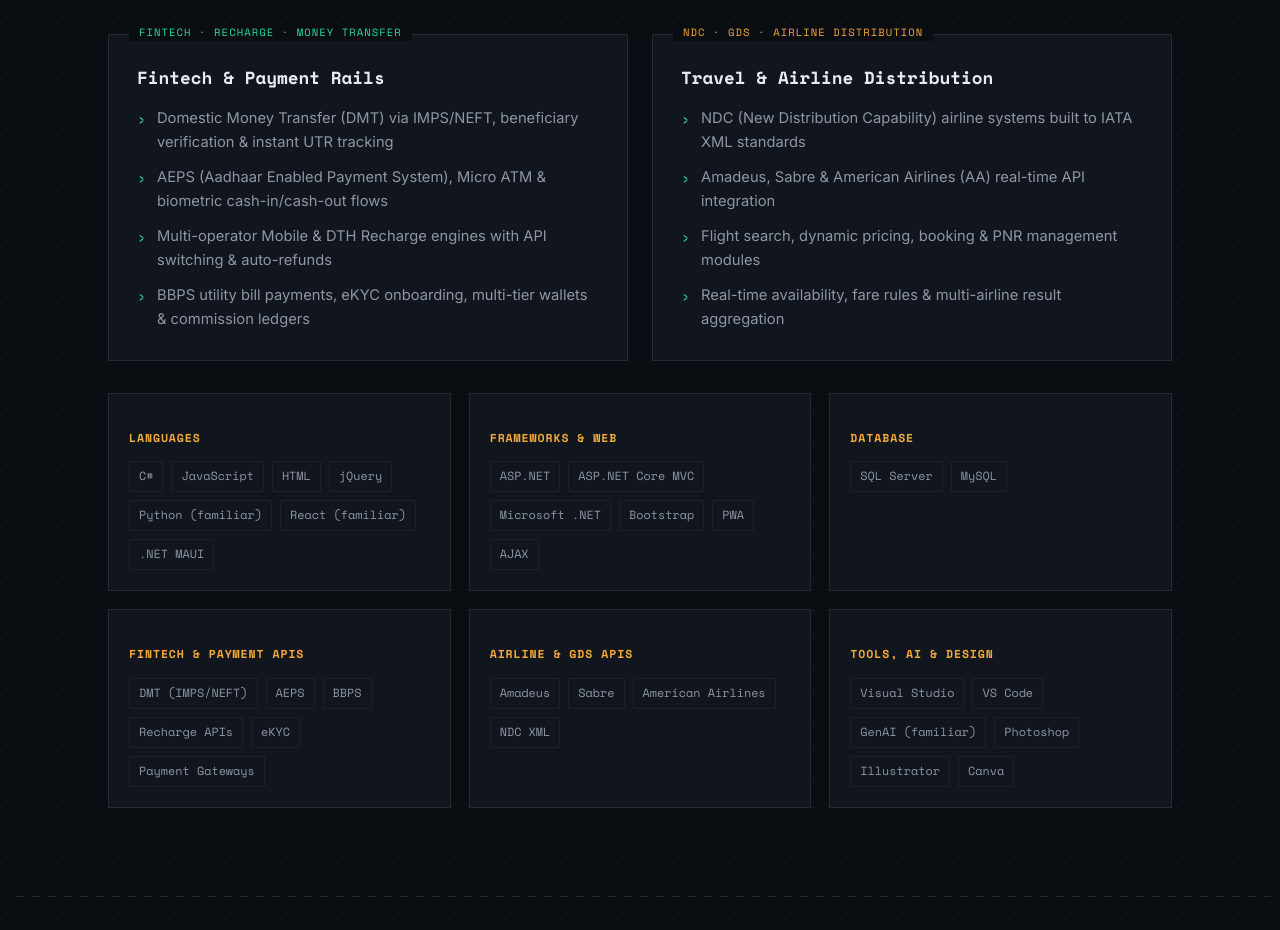
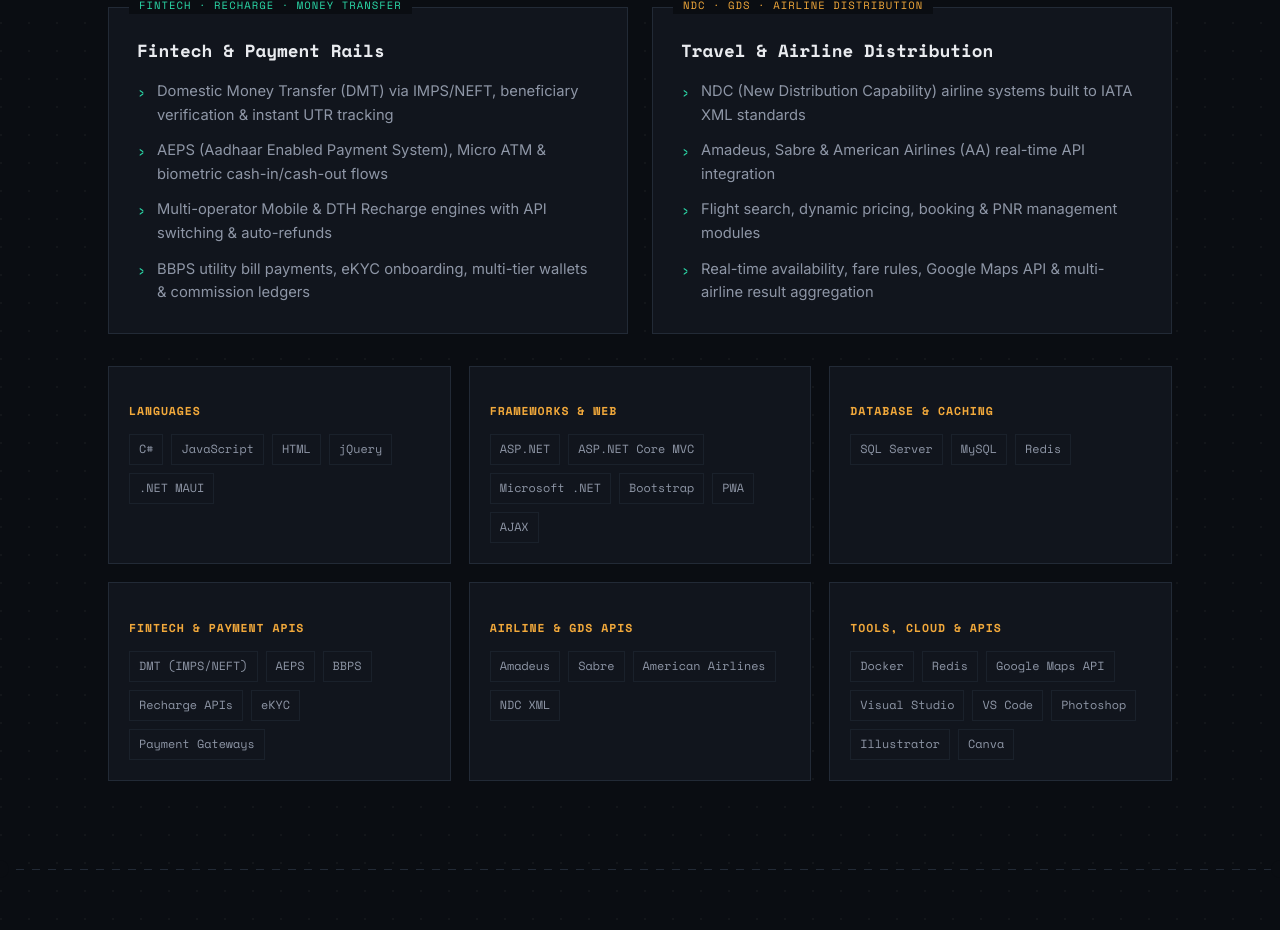
Before and after one commit to tanwarpk94/my, a plain HTML site: page index.html in a window 1280 px wide. Shown: the part 1630-2560 px from the top of the page. Drawn offline with nearby package versions, Linux system fonts and the light colour scheme.

Commit message:
Revise content and meta description for clarity
Updated the description meta tag and various content to include Docker, Redis, and Google Maps API experience. Adjusted focus on airline distribution and removed mention of GenAI.

```diff
--- a/index.html
+++ b/index.html
@@ -4,7 +4,7 @@
 <meta charset="UTF-8">
 <meta name="viewport" content="width=device-width, initial-scale=1.0">
 <title>Pradeep Kumar — Senior .NET Developer | Travel & Fintech</title>
-<meta name="description" content="Pradeep Kumar — Senior Software Engineer, 10 years in full-stack .NET development, specializing in NDC airline distribution (Amadeus, Sabre, American Airlines) and Fintech payment systems (AEPS, DMT, BBPS, Recharge), with familiarity in Python, React, and GenAI.">
+<meta name="description" content="Pradeep Kumar — Senior Software Engineer, 10 years in full-stack .NET development, specializing in NDC airline distribution (Amadeus, Sabre, American Airlines) and Fintech payment systems (AEPS, DMT, BBPS, Recharge), with Docker, Redis, and Google Maps API experience.">
 <link rel="preconnect" href="https://fonts.googleapis.com">
 <link rel="preconnect" href="https://fonts.gstatic.com" crossorigin>
 <link href="https://fonts.googleapis.com/css2?family=Space+Mono:wght@400;700&family=Inter:wght@400;500;600;700;800&display=swap" rel="stylesheet">
@@ -447,7 +447,7 @@
     </div>
 
     <div class="role-line">Senior Software Engineer — Full-Stack .NET · Travel &amp; Fintech</div>
-    <p class="hero-desc">Ten years building mission-critical web applications and PWAs. Specialized in IATA NDC airline distribution (Amadeus, Sabre, American Airlines) and high-volume Fintech payment platforms — Recharge, Domestic Money Transfer (DMT), AEPS, and BBPS — with working familiarity in Python, React, and GenAI.</p>
+    <p class="hero-desc">Ten years building mission-critical web applications and PWAs. Specialized in IATA NDC airline distribution (Amadeus, Sabre, American Airlines) and high-volume Fintech payment platforms — Recharge, Domestic Money Transfer (DMT), AEPS, and BBPS.</p>
 
     <div class="hero-cta">
       <a class="btn btn-primary" href="#projects">Explore Travel &amp; Fintech work</a>
@@ -466,7 +466,7 @@
       <div class="about-text">
         <p>Pradeep is a senior full-stack .NET engineer with <b>10 years</b> shipping enterprise web applications, progressive web apps, and high-throughput third-party API integrations across <b>fintech, payments, and airline distribution</b>.</p>
         <p>In <b>fintech</b>, he has architected and scaled multi-tier B2B/B2C platforms handling real-time <b>mobile/DTH recharge, Domestic Money Transfer (DMT), AEPS, BBPS bill payments, eKYC, and wallet ledger settlements</b>.</p>
-        <p>His current focus in <b>airline distribution</b> centers on NDC-compliant systems connecting Amadeus, Sabre, and American Airlines in real time. Alongside his core .NET stack, he brings working familiarity with <b>Python, React, and GenAI</b>, owning features end-to-end from API contract to production.</p>
+        <p>His current focus in <b>airline distribution</b> centers on NDC-compliant systems connecting Amadeus, Sabre, and American Airlines in real time. He is comfortable owning features end-to-end from API contract to production, and has led small teams while doing it.</p>
       </div>
       <div class="stat-stack">
         <div class="stat-row"><span class="stat-num">10</span><span class="stat-label">Years in production systems</span></div>
@@ -503,7 +503,7 @@
           <li>NDC (New Distribution Capability) airline systems built to IATA XML standards</li>
           <li>Amadeus, Sabre &amp; American Airlines (AA) real-time API integration</li>
           <li>Flight search, dynamic pricing, booking &amp; PNR management modules</li>
-          <li>Real-time availability, fare rules &amp; multi-airline result aggregation</li>
+          <li>Real-time availability, fare rules, Google Maps API &amp; multi-airline result aggregation</li>
         </ul>
       </div>
     </div>
@@ -513,7 +513,7 @@
         <h4>Languages</h4>
         <div class="tag-row">
           <span class="tag">C#</span><span class="tag">JavaScript</span><span class="tag">HTML</span>
-          <span class="tag">jQuery</span><span class="tag">Python (familiar)</span><span class="tag">React (familiar)</span><span class="tag">.NET MAUI</span>
+          <span class="tag">jQuery</span><span class="tag">.NET MAUI</span>
         </div>
       </div>
       <div class="skill-card">
@@ -524,9 +524,9 @@
         </div>
       </div>
       <div class="skill-card">
-        <h4>Database</h4>
+        <h4>Database &amp; Caching</h4>
         <div class="tag-row">
-          <span class="tag">SQL Server</span><span class="tag">MySQL</span>
+          <span class="tag">SQL Server</span><span class="tag">MySQL</span><span class="tag">Redis</span>
         </div>
       </div>
       <div class="skill-card">
@@ -543,10 +543,10 @@
         </div>
       </div>
       <div class="skill-card">
-        <h4>Tools, AI &amp; Design</h4>
+        <h4>Tools, Cloud &amp; APIs</h4>
         <div class="tag-row">
-          <span class="tag">Visual Studio</span><span class="tag">VS Code</span><span class="tag">GenAI (familiar)</span>
-          <span class="tag">Photoshop</span><span class="tag">Illustrator</span><span class="tag">Canva</span>
+          <span class="tag">Docker</span><span class="tag">Redis</span><span class="tag">Google Maps API</span>
+          <span class="tag">Visual Studio</span><span class="tag">VS Code</span><span class="tag">Photoshop</span><span class="tag">Illustrator</span><span class="tag">Canva</span>
         </div>
       </div>
     </div>
@@ -635,7 +635,7 @@
           <li>Implemented flight search, availability, pricing &amp; booking APIs</li>
           <li>Handled request/response mapping to NDC XML standards</li>
           <li>Built error handling, fallback logic &amp; API response validation</li>
-          <li>Worked on multi-airline search result aggregation</li>
+          <li>Worked on multi-airline search result aggregation, Redis caching &amp; Google Maps API location/routing features</li>
           <li>Coordinated directly with the client team on API specs &amp; issues</li>
         </ul>
       </div>
@@ -676,8 +676,8 @@
       </div>
       <div class="project-card">
         <h4>Real Estate Platform</h4>
-        <p>Property search and listing platform with loan-request management, admin oversight, and agent commission tracking.</p>
-        <div class="project-meta"><span>ASP.NET · MAUI · PWA</span><span>TEAM 4</span></div>
+        <p>Property search and listing platform with Google Maps API geolocation/pins, loan-request management, admin oversight, and agent commission tracking.</p>
+        <div class="project-meta"><span>ASP.NET · Google Maps · MAUI · PWA</span><span>TEAM 4</span></div>
       </div>
       <div class="project-card">
         <h4>School ERP Software</h4>
```
